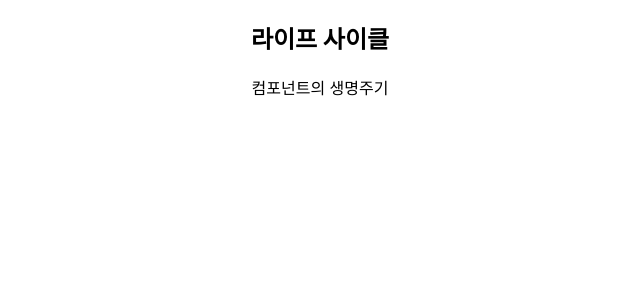
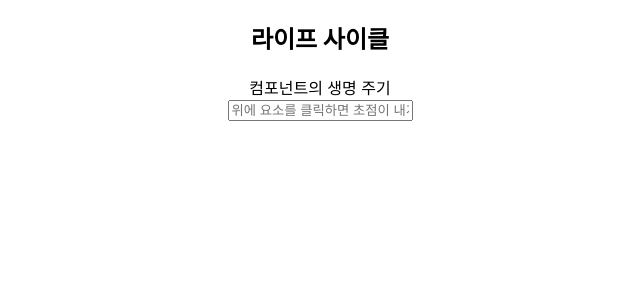
Before and after one commit to to06109/learn-react, a React (Create React App) app in the folder counter-with-cra/: page / in a window 1280 px wide. Shown: the top 300 px of the page, without its empty margins (320-960 px from the left). Built offline with nearby package versions, Linux system fonts and the light colour scheme.

Commit message:
learn. 명령형 프로그래밍을 할 수 있는 영역

```diff
--- a/counter-with-cra/src/components/LifeCycle/LifeCycle.jsx
+++ b/counter-with-cra/src/components/LifeCycle/LifeCycle.jsx
@@ -13,7 +13,22 @@ class LifeCycle extends React.Component {
   }
 
   render() {
-    return <div className="LifeCycle">컴포넌트의 생명주기</div>
+    console.log(document.querySelector('.LifeCycle')) // null
+    return (
+      <>
+        <div className="LifeCycle">컴포넌트의 생명 주기</div>
+        <input
+          type="text"
+          placeholder="위에 요소를 클릭하면 초점이 내게 와요~"
+        />
+      </>
+    )
+
+    // return React.createElement(
+    //   'div',
+    //   { className: 'LifeCycle' },
+    //   '컴포넌트의 생명 주기'
+    // );
   }
 
   /* commit 단계 ------------------------------------------------------------ */
@@ -23,6 +38,20 @@ class LifeCycle extends React.Component {
   // 컴포넌트가 마운트 된 이후
   componentDidMount() {
     console.log('여기서는 실제 DOM에 접근이 가능해요')
+    // console.log(document.querySelector('.LifeCycle')) // <div className="LifeCycle">컴포넌트의 생명주기</div>
+
+    // 바닐라 프로그래밍 (React가 아닌 것 === 사이드 이펙트)
+    // 명령형 프로그래밍
+    const lifecycleElement = document.querySelector('.LifeCycle')
+
+    lifecycleElement.addEventListener('click', (e) => {
+      e.target.style.cssText = `
+        background: skyblue;
+        color: darkblue;
+        font-size: 3rem;
+        padding: 20px;
+      `
+    })
   }
 }
 
--- a/counter-with-cra/src/index.jsx
+++ b/counter-with-cra/src/index.jsx
@@ -13,6 +13,7 @@ import App from './app/App'
 
 const root = createRoot(document.getElementById('root'))
 root.render(
+  // mount -> unmount -> mount
   <StrictMode>
     <App />
   </StrictMode>,
```
Also changed, not shown: counter-with-cra/src/app/App.jsx (+0 -11 lines).
